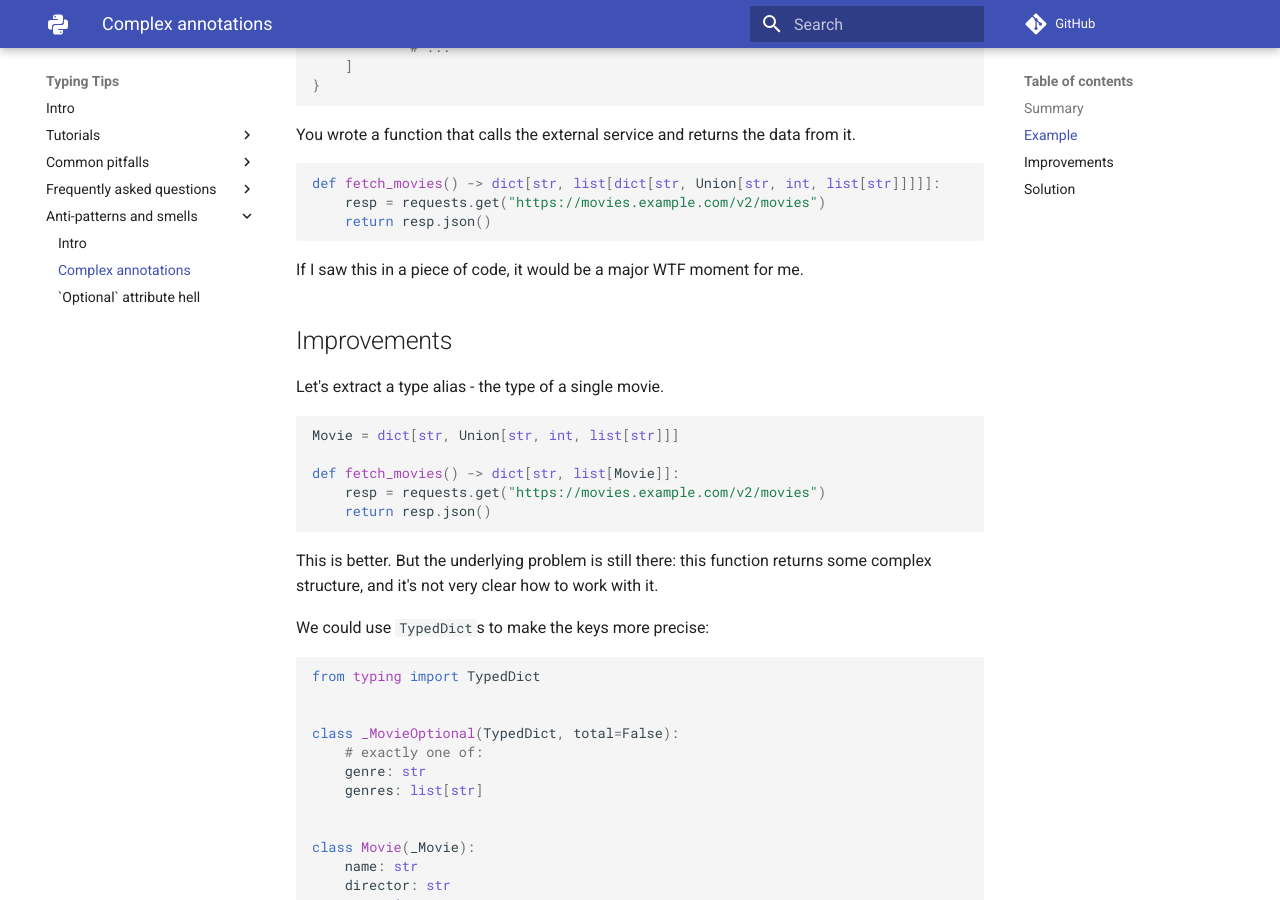
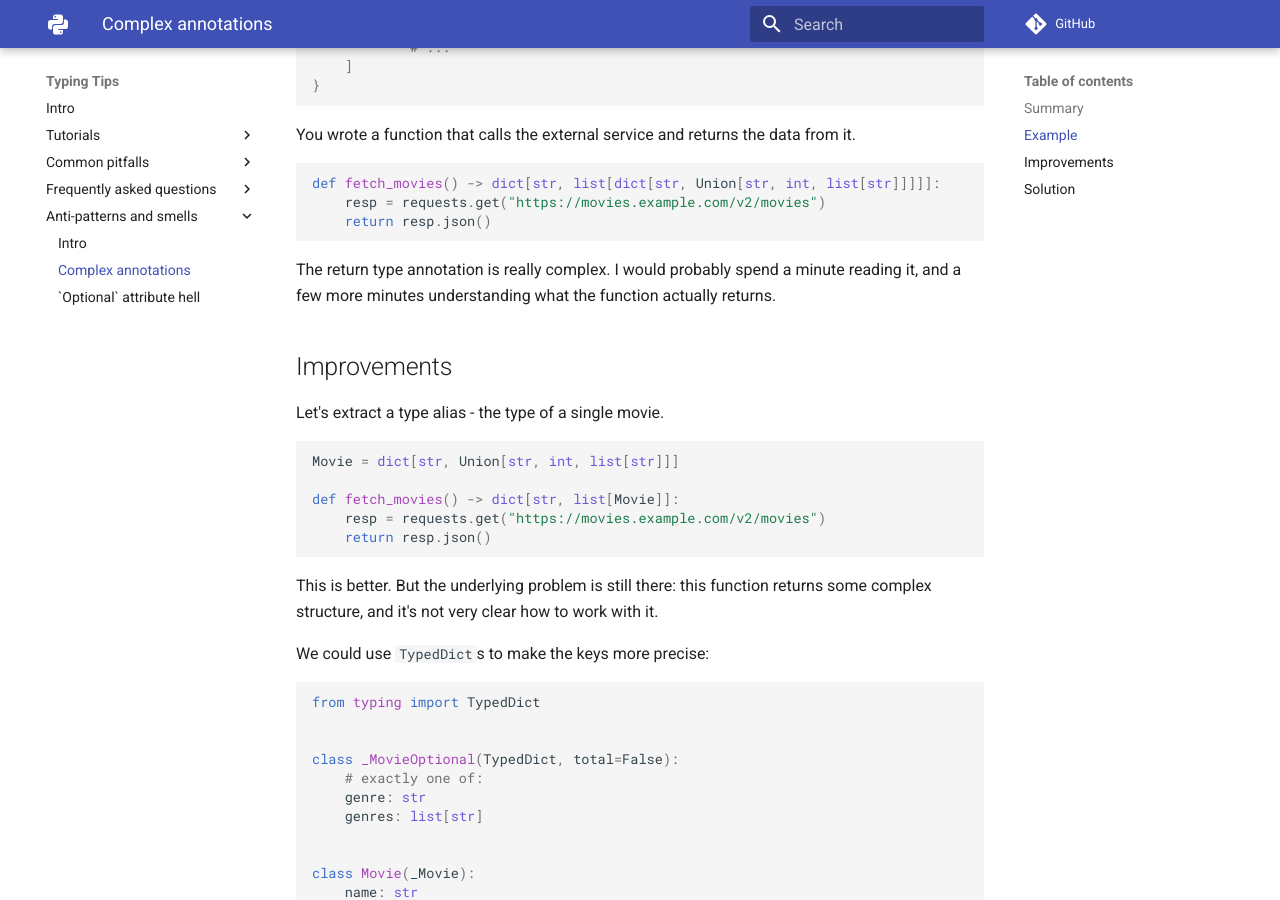
Before and after one commit to decorator-factory/typing-tips, an MkDocs documentation site: the page built from docs/antipatterns/complex-annotations/index.md, in a window 1280 px wide and 900 px high, scrolled down 1109 px. Built offline with MkDocs 1.6.1 and Material for MkDocs 9.7.7, drawn with Linux system fonts in a browser that asks for light colours; comment, search, counter and statistics services are not loaded.

Commit message:
Clarify 'Complex annotations' article

````diff
--- a/docs/antipatterns/complex-annotations/index.md
+++ b/docs/antipatterns/complex-annotations/index.md
@@ -57,7 +57,8 @@ def fetch_movies() -> dict[str, list[dict[str, Union[str, int, list[str]]]]]:
     return resp.json()
 ```
 
-If I saw this in a piece of code, it would be a major WTF moment for me.
+The return type annotation is really complex. I would probably spend a minute reading it, and a few more
+minutes understanding what the function actually returns.
 
 ## Improvements
 
````
